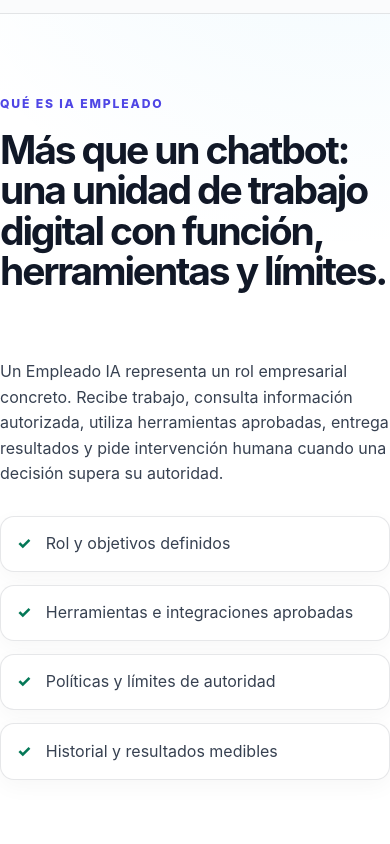
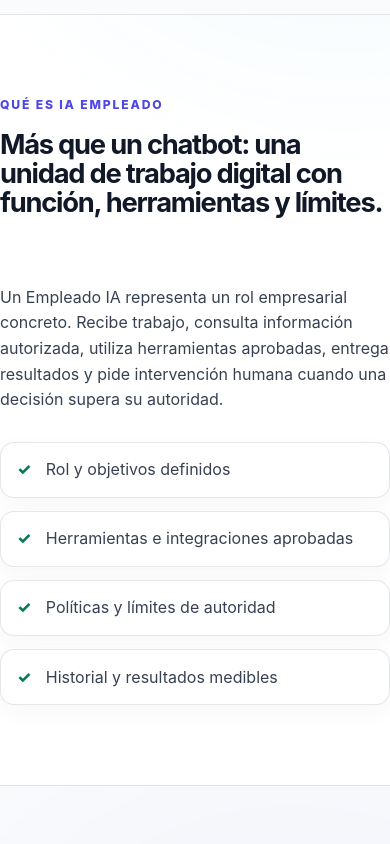
Before and after one commit to Emmakex/ia-empleado-web, a Next.js app: page / in a window 390 px wide. Shown: the part 1580-2424 px from the top of the page. Built offline with nearby package versions, Linux system fonts and the light colour scheme.

Commit message:
style: reduce mobile heading scale across site

```diff
--- a/app/brand-visual-polish.css
+++ b/app/brand-visual-polish.css
@@ -37,6 +37,21 @@
 }
 
 @media (max-width: 760px) {
+  /* Production review showed that the previous global 16vw heading scale was
+     too dominant on phones. Keep hierarchy strong without letting headings
+     consume the whole first viewport. */
+  h1 {
+    font-size: clamp(2.15rem, 9.4vw, 3.2rem);
+    line-height: 1.01;
+    letter-spacing: -0.055em;
+  }
+
+  h2 {
+    font-size: clamp(1.75rem, 7.2vw, 2.5rem);
+    line-height: 1.06;
+    letter-spacing: -0.045em;
+  }
+
   .brand-home-hero .hero-copy h1 {
     max-width: 15ch;
     font-size: clamp(2.05rem, 8.5vw, 2.9rem);
@@ -58,6 +73,14 @@
 }
 
 @media (max-width: 430px) {
+  h1 {
+    font-size: clamp(2rem, 9vw, 2.75rem);
+  }
+
+  h2 {
+    font-size: clamp(1.65rem, 7vw, 2.2rem);
+  }
+
   .brand-home-hero .hero-copy h1 {
     max-width: 16ch;
     font-size: clamp(1.95rem, 8.2vw, 2.35rem);
```
